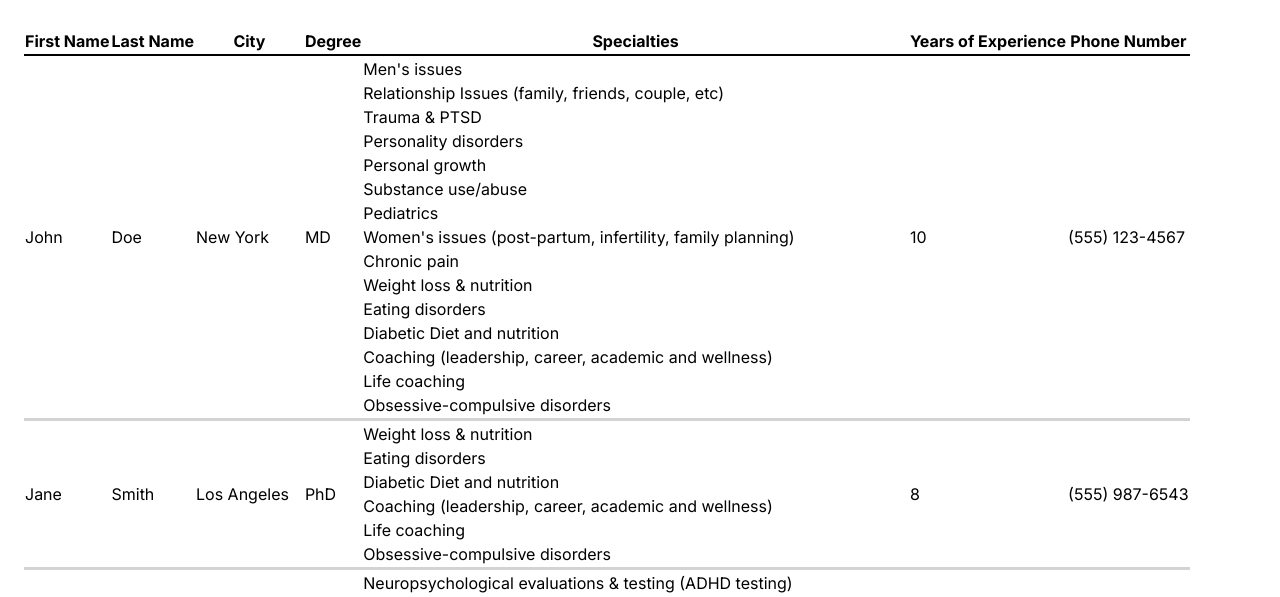
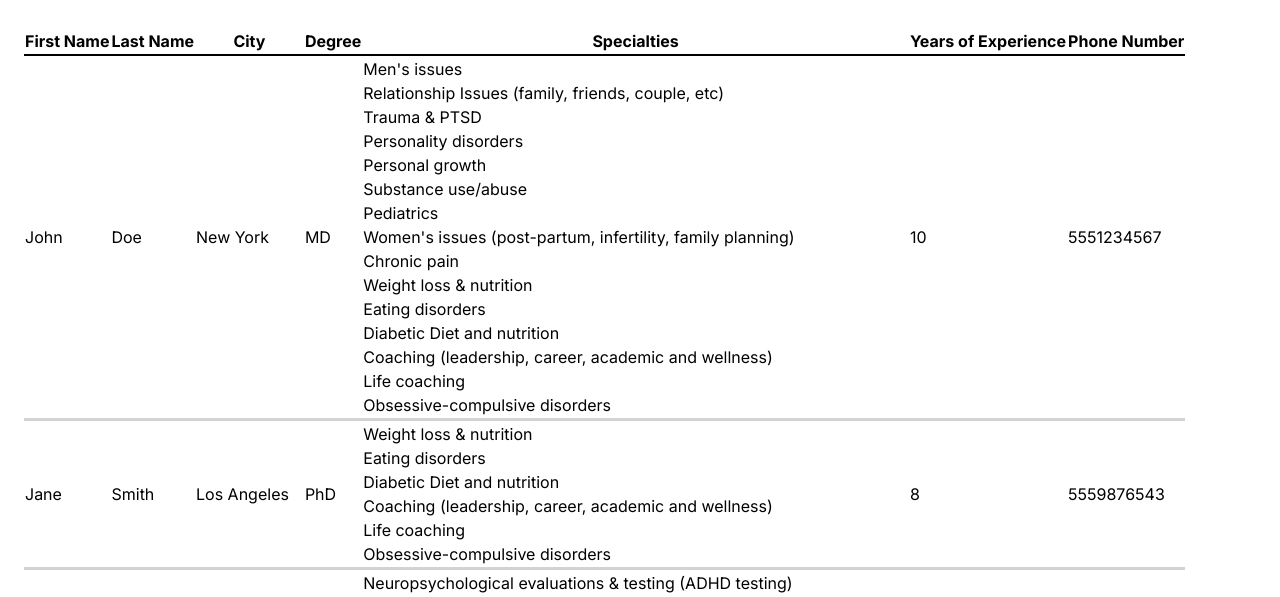
Before and after one commit to stephvelazquez/solace-take-home, a Next.js app: page / in a window 1280 px wide. Shown: the part 171-768 px from the top of the page. Built offline with nearby package versions, Linux system fonts and the light colour scheme.

Commit message:
Refactor table so data is not specific to advocate type

```diff
--- a/src/app/components/shared/Table.tsx
+++ b/src/app/components/shared/Table.tsx
@@ -1,9 +1,10 @@
-import { Advocate } from "@/app/types/advocate-types"
-import { formatPhoneNumber } from "@/app/utils/formatting"
+type GenericPrimitivesType = string | number | boolean | GenericPrimitivesType[]
+
+type GenericPrimitivesObjectType = {[key: string]: GenericPrimitivesType}
 
 interface TableProps {
   columnNames: string[]
-  tableData: Advocate[]
+  tableData: Array<GenericPrimitivesObjectType>
 }
 
 export const Table = ({columnNames, tableData}: TableProps) => (
@@ -19,9 +20,22 @@ export const Table = ({columnNames, tableData}: TableProps) => (
       </tr>
     </thead>
     <tbody>
-          {tableData.map((advocate, i) => (
-            <tr key={`${i}-${advocate.lastName}`} style={{borderBottom: 'solid #d3d3d3'}}>
-              <td>{advocate.firstName}</td>
+      {tableData.map((dataObj) => (
+        <tr key={crypto.randomUUID()} style={{ borderBottom: 'solid #d3d3d3' }}> {/** Use key generator since data can contain arrays */}
+          {Object.keys(dataObj).map((datumKey, ind) => {
+            const datumVal = dataObj[datumKey]
+            const datumIsArr = Array.isArray(datumVal)
+            return (
+              <td key={datumIsArr ? datumKey : datumVal.toString()}> {/** Cast value as string in case `datumVal` is type boolean */}
+                {datumIsArr
+                ? datumVal.map(item => (
+                  <p>{item}</p>
+                ))
+                : `${datumVal}`}
+              </td>
+            )
+          })}
+            {/* <td>{advocate.firstName}</td>
               <td>{advocate.lastName}</td>
               <td>{advocate.city}</td>
               <td>{advocate.degree}</td>
@@ -31,10 +45,9 @@ export const Table = ({columnNames, tableData}: TableProps) => (
                 ))}
               </td>
               <td>{advocate.yearsOfExperience}</td>
-              <td>{formatPhoneNumber(advocate.phoneNumber)}</td>
+              <td>{formatPhoneNumber(advocate.phoneNumber)}</td> */}
         </tr>
-            )
-          )}
+      ))}
     </tbody>
   </table>
 )
--- a/src/app/types/advocate-types.ts
+++ b/src/app/types/advocate-types.ts
@@ -1,3 +1,5 @@
+// NOTE: Since this is now only used in one place, should this file be deleted?
+
 export interface Advocate {
   firstName: string
   lastName: string
```
Lines whose indentation alone changed are shown as unchanged.
